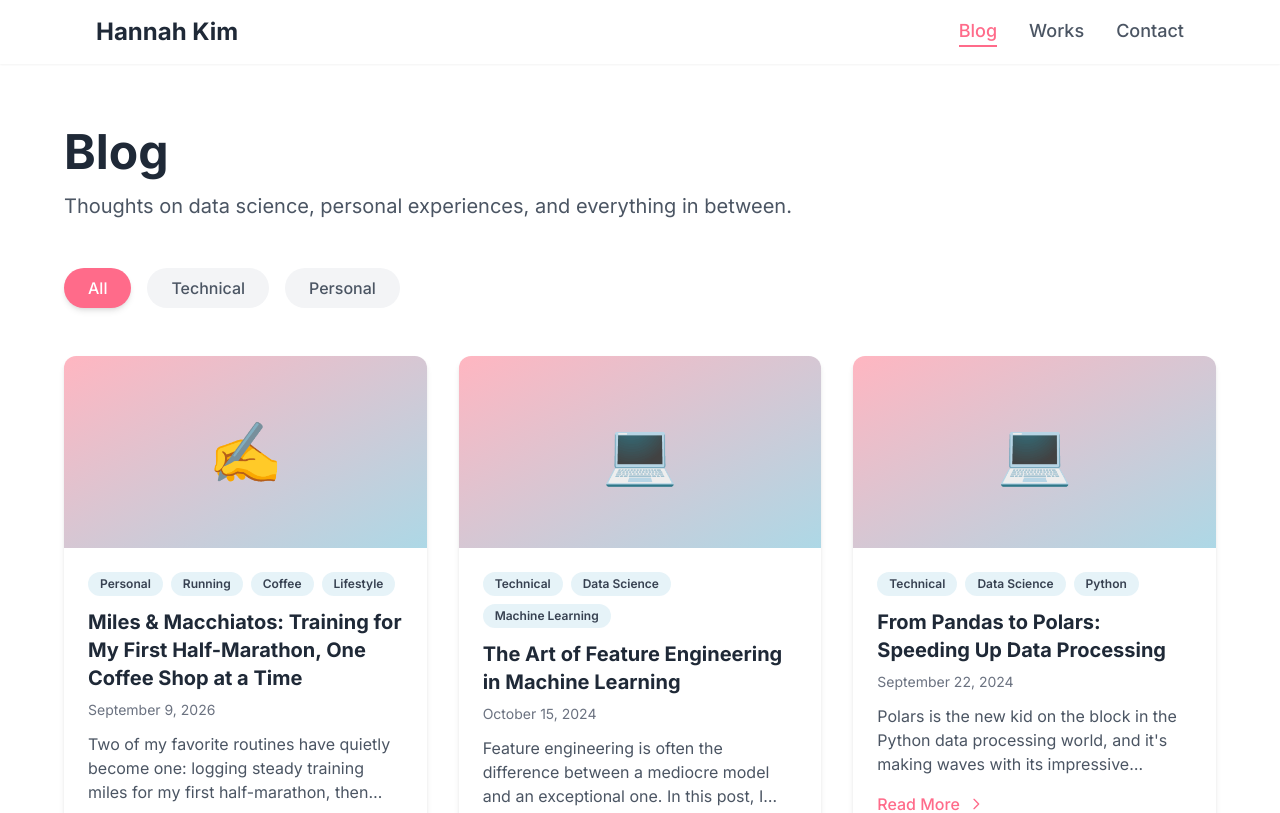
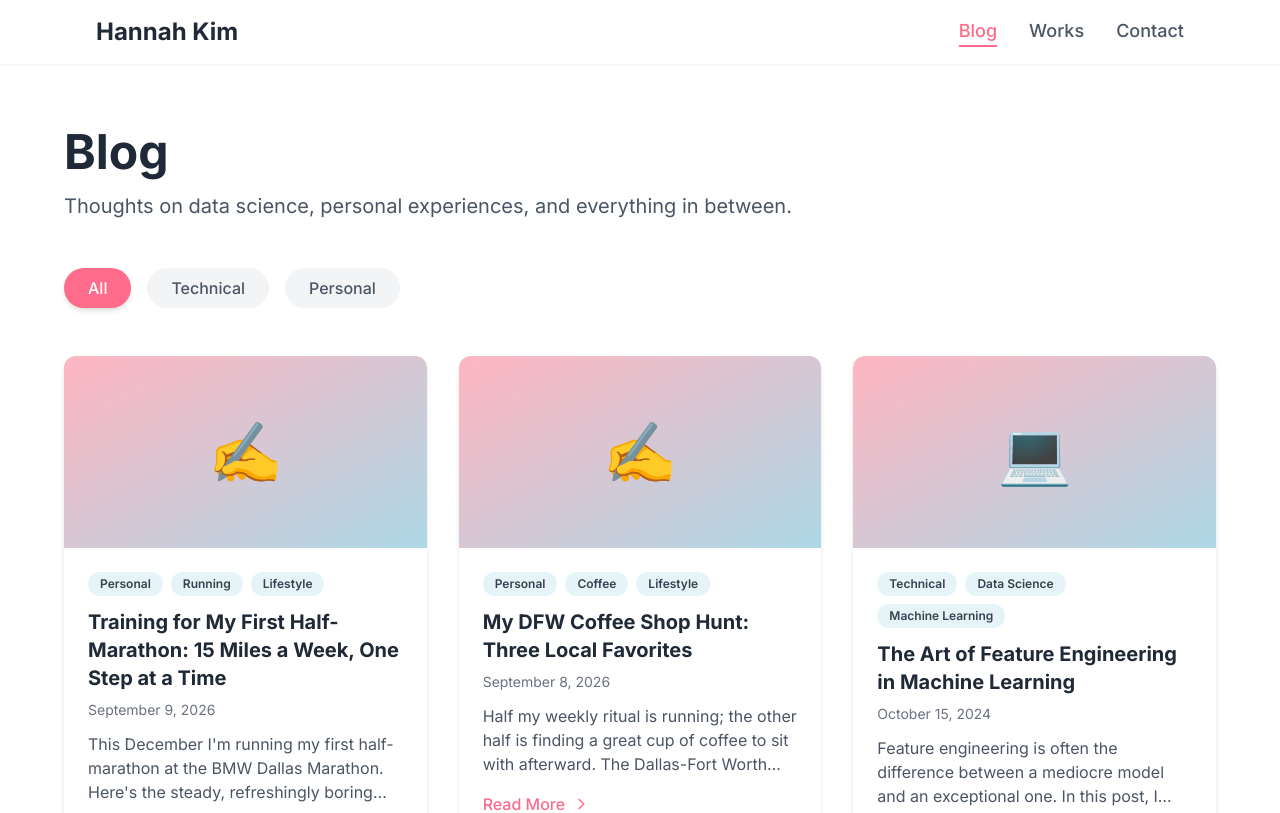
Before and after one commit to kimhanna3/hannah_blog, a React (Vite) app: page /blog in a window 1280 px wide. Shown: the top 813 px of the page. Built offline with nearby package versions, Linux system fonts and the light colour scheme.

Commit message:
Split blog posts

```diff
--- a/src/data/blogPosts.js
+++ b/src/data/blogPosts.js
@@ -1,22 +1,22 @@
 export const blogPosts = [
   {
     id: 6,
-    slug: "miles-and-macchiatos",
-    title: "Miles & Macchiatos: Training for My First Half-Marathon, One Coffee Shop at a Time",
+    slug: "training-for-my-first-half-marathon",
+    title: "Training for My First Half-Marathon: 15 Miles a Week, One Step at a Time",
     date: "September 9, 2026",
-    categories: ["Personal", "Running", "Coffee", "Lifestyle"],
-    excerpt: "Two of my favorite routines have quietly become one: logging steady training miles for my first half-marathon, then rewarding myself by hunting down the best coffee shops around Dallas-Fort Worth. Here's how the two fit together.",
-    image: "/images/blog/miles-and-macchiatos.jpg",
+    categories: ["Personal", "Running", "Lifestyle"],
+    excerpt: "This December I'm running my first half-marathon at the BMW Dallas Marathon. Here's the steady, refreshingly boring routine getting me there, and a little bit of the math behind it.",
+    image: "/images/blog/running.jpeg",
     content: `
-There are two things I look forward to every single week. The first is lacing up my shoes and heading out for a run. The second is finding a good cup of coffee to sit with afterward. Somewhere along the way, these two routines stopped being separate hobbies and started feeling like two halves of the same ritual: put in the miles, then go find something worth savoring. So I figured it was time to write about both.
+One of the things I look forward to most every week is lacing up my shoes and heading out for a run. It's the one part of my day that has nothing to do with a screen, a deadline, or a dataset. So when I signed up for my first half-marathon, it felt less like taking on a challenge and more like giving something I already love a finish line to point at.
 
-![Running shoes and GPS watch with weekly split graphics](image-url-here)
+![Running shoes and GPS watch after a long run](/images/blog/running.jpeg)
 
 ## The Goal: 13.1 Miles This December
 
 This December, I'm running my first half-marathon at the BMW Dallas Marathon. Thirteen point one miles. Saying it out loud still makes me a little nervous, which is exactly why I signed up.
 
-For me, running has never really been about racing anyone. It's the one part of my day that has nothing to do with a screen, a deadline, or a dataset. It's where I go to clear my head. There's something about a steady, repetitive effort that untangles the knots from a long workday. And training for a specific event has added a layer I didn't expect to love as much as I do: discipline. Having a goal on the calendar turns "I should probably run today" into "this is part of the plan."
+For me, running has never really been about racing anyone. It's where I go to clear my head. There's something about a steady, repetitive effort that untangles the knots from a long workday. And training for a specific event has added a layer I didn't expect to love as much as I do: discipline. Having a goal on the calendar turns "I should probably run today" into "this is part of the plan."
 
 ## My Weekly Routine (and the Math Behind It)
 
@@ -32,23 +32,33 @@ The other number I keep in the back of my mind: my current long run of six miles
 
 Steady progression. Small, repeatable inputs. Trust the compounding. It's honestly not so different from how I approach a good analysis.
 
-## Where the Coffee Comes In
+So that's my season, at least until December. Fifteen miles a week, inching toward 13.1. And when a long run is done, there's usually a good cup of coffee waiting as the reward, but that's a story for another post. If you want to talk pacing and long runs, I'd love to hear it. See you at the finish line.
+    `
+  },
+  {
+    id: 7,
+    slug: "dfw-coffee-shop-hunt",
+    title: "My DFW Coffee Shop Hunt: Three Local Favorites",
+    date: "September 8, 2026",
+    categories: ["Personal", "Coffee", "Lifestyle"],
+    excerpt: "Half my weekly ritual is running; the other half is finding a great cup of coffee to sit with afterward. The Dallas-Fort Worth coffee scene is wonderful and underrated, and these three spots have earned a permanent place in my rotation.",
+    image: "/images/blog/dfw-coffee.jpg",
+    content: `
+If you've read about my half-marathon training, you know the running is only half of my weekly ritual. The other half is the reward: after a long run, or sometimes just because I want an excuse to explore, I go hunting for coffee. The Dallas-Fort Worth area has a genuinely wonderful and underrated coffee scene, and I've made it a personal project to find the spots worth returning to. These three have earned a permanent place in my rotation.
 
-Here's the reward half of the ritual. After a long run, or sometimes just because I want an excuse to explore, I go hunting for coffee. The Dallas-Fort Worth area has a genuinely wonderful and underrated coffee scene, and I've made it a personal project to find the spots worth returning to. These three have earned a permanent place in my rotation.
-
-### Dessert Avenue (Lewisville)
+## Dessert Avenue (Lewisville)
 
 ![Sweet pairings and a specialty drink at Dessert Avenue in Lewisville](image-url-here)
 
 Dessert Avenue is my go-to when I want the whole experience to feel like a treat. The atmosphere is cozy and warm, the kind of place you sink into rather than pass through. But the real magic is the pairings. Their drinks are thoughtfully made, and pairing one with something sweet turns a simple coffee run into a proper little celebration. It's exactly the kind of small indulgence that makes a 6-mile morning feel earned.
 
-### 1418 Coffee (Plano)
+## 1418 Coffee (Plano)
 
 ![Espresso being pulled at 1418 Coffee in Plano](image-url-here)
 
 If Dessert Avenue is about the treat, 1418 Coffee is about the feeling of belonging. There's a genuinely welcoming, community-first energy to the place, the sort of shop where you sense the regulars know each other. The aesthetic is warm and inviting, and the espresso is seriously well made. It's become my spot for those slower mornings when I want good coffee and the comfortable hum of people around me.
 
-### Parks Coffee Roaster (Carrollton)
+## Parks Coffee Roaster (Carrollton)
 
 ![Freshly roasted beans and pour-over at Parks Coffee Roaster in Carrollton](image-url-here)
 
@@ -56,9 +66,7 @@ Parks Coffee Roaster is where I go when I need room to breathe or think. It has
 
 ## Bringing It All Together
 
-The more I think about it, the more these two routines mirror each other. Running is the structure: the plan, the discipline, the steady inputs I can measure and trust. Coffee is the discovery: the open-ended exploring, the small rewards, the reason to slow down and actually enjoy where I am. One builds the habit; the other makes the habit something I genuinely look forward to.
-
-So that's my season, at least until December. Fifteen miles a week, one cup at a time, inching toward 13.1. If you have a DFW coffee shop I need to add to the rotation, or you just want to talk pacing and long runs, I'd love to hear it. See you at the finish line, or the espresso bar.
+Running is the structure of my week; coffee is the discovery. One builds the habit, the other makes it something I genuinely look forward to. If you have a DFW coffee shop I need to add to the rotation, I'd love to hear it. See you at the espresso bar.
     `
   },
   {
```
Also changed, not shown: 1 other file (tests, documents, lock files or other folders).
